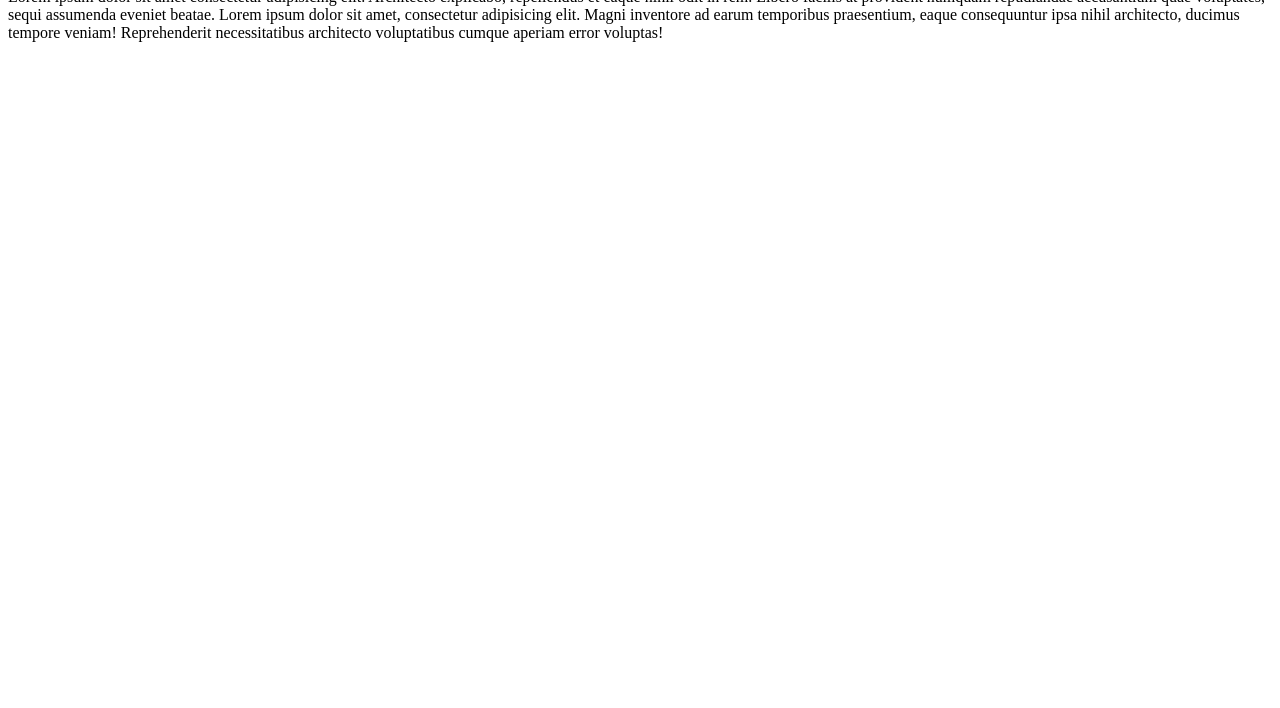
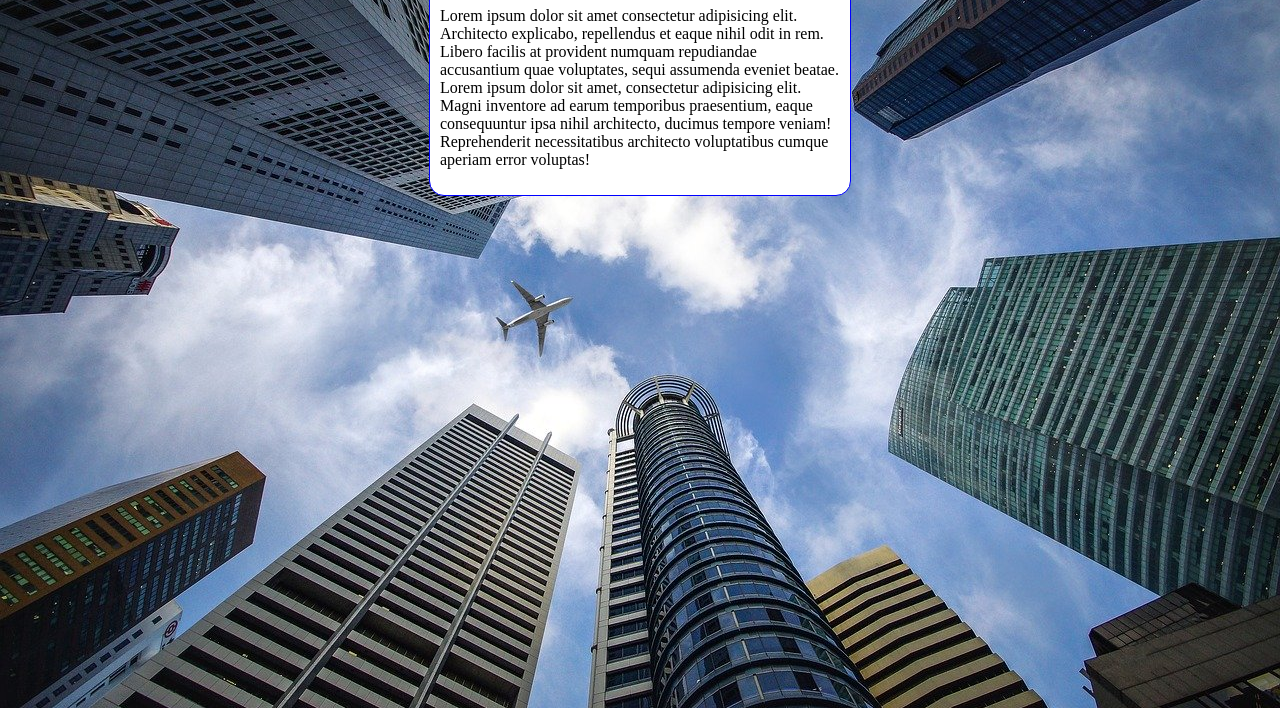
Before and after one commit to rabros/cursohtml-css, a plain HTML site: page modulo 3/ex022/fundo5.html in a window 1280 px wide. Shown: the part 92-800 px from the top of the page. Drawn offline with Linux system fonts and the light colour scheme.

Commit message:
Update fundo5.html
background-size, repeat e position

```diff
--- a/modulo 3/ex022/fundo5.html
+++ b/modulo 3/ex022/fundo5.html
@@ -1,16 +1,25 @@
 <!DOCTYPE html>
-<html lang="en">
+<html lang="pt-br">
 <head>
     <meta charset="UTF-8">
     <meta name="viewport" content="width=device-width, initial-scale=1.0">
     <title>Tamanho do fundo da imagem</title>
     <style>
         body{
-
+            background-color: black;
+            background-image: url(imagens/wallpaper002.jpg);
+            background-position: center top;
+            background-repeat: no-repeat;
+            background-size: cover;
         }
 
         main{
-
+            background-color: white;
+            width: 400px;
+            padding: 10px;
+            margin: auto;
+            border: 1px solid blue;
+            border-radius: 15px;
         }
     </style>
 </head>
```
